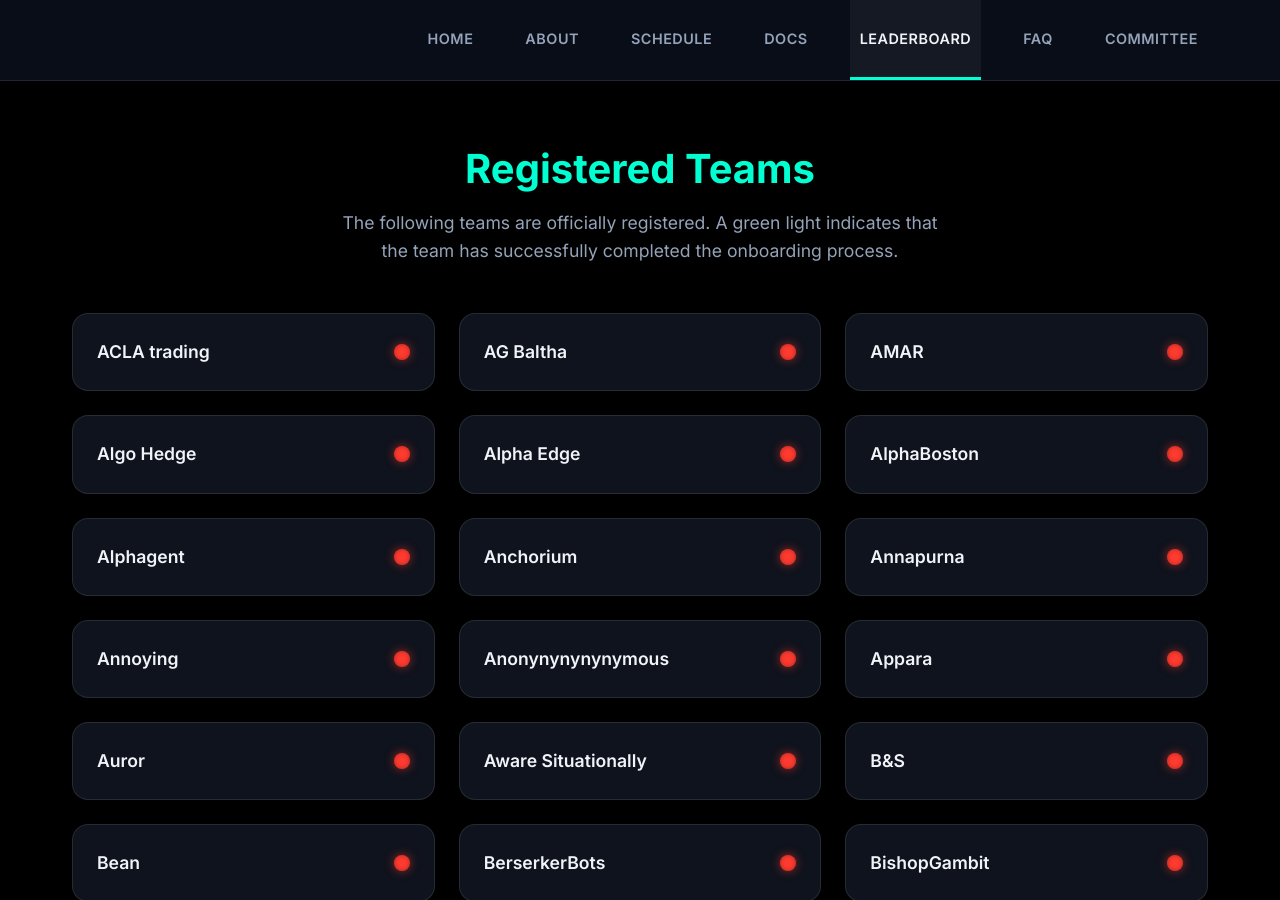
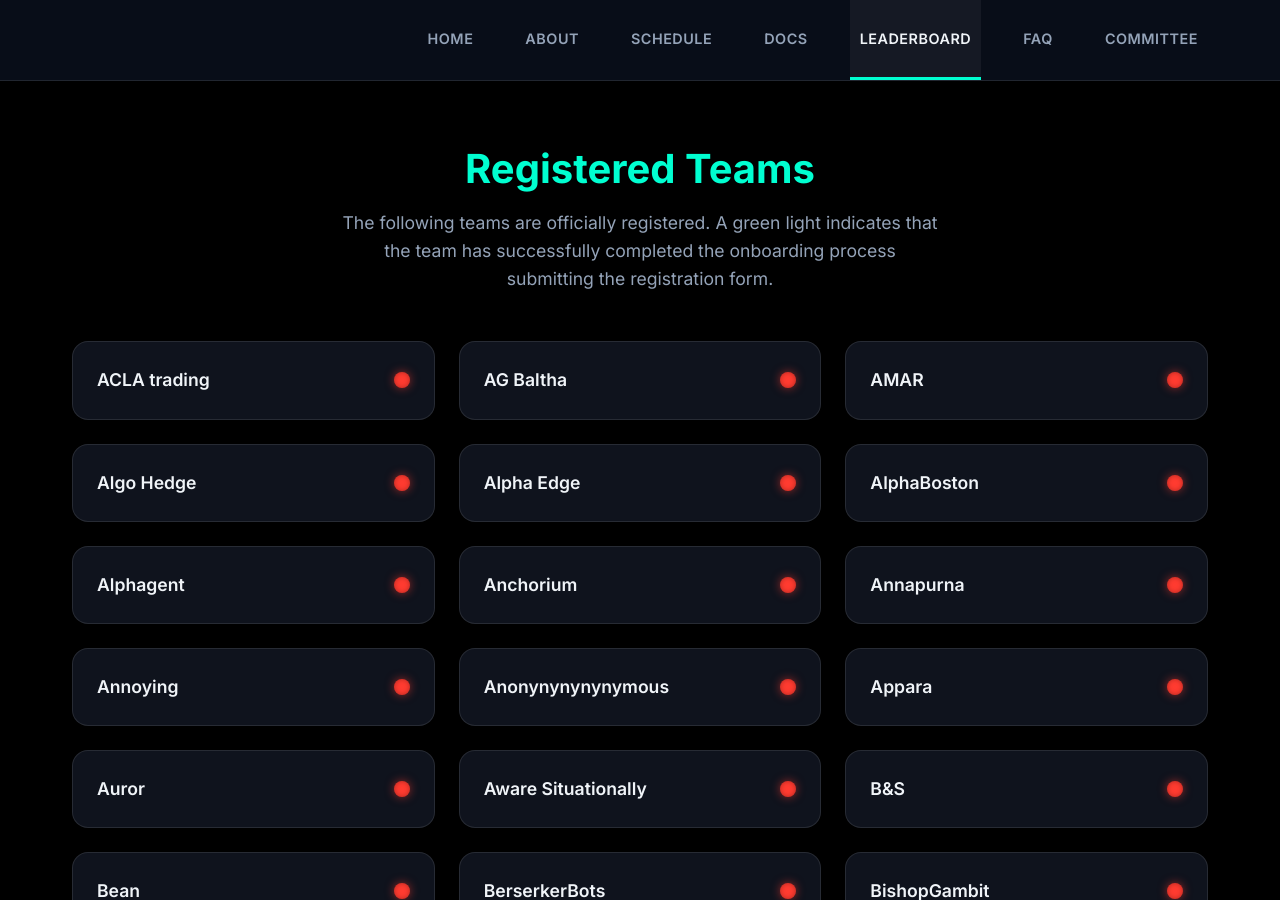
Before and after one commit to perpetual-alpha26/perpetual-alpha26.github.io, a Jekyll site: the page built from leaderboard.md, in a window 1280 px wide and 900 px high. Built offline with Jekyll 4.4.1, drawn with Linux system fonts in a browser that asks for light colours.

Commit message:
Update Leaderboard description text

```diff
--- a/leaderboard.md
+++ b/leaderboard.md
@@ -6,7 +6,7 @@ title: Leaderboard
 <div class="page-content">
     <div class="page-header" style="text-align: center; margin: 4rem 0 2rem 0;">
         <h1 style="font-size: 2.5rem; margin-bottom: 1rem; color: var(--accent-color);">Registered Teams</h1>
-        <p style="color: var(--text-secondary); max-width: 600px; margin: 0 auto;">The following teams are officially registered. A green light indicates that the team has successfully completed the onboarding process.</p>
+        <p style="color: var(--text-secondary); max-width: 600px; margin: 0 auto;">The following teams are officially registered. A green light indicates that the team has successfully completed the onboarding process submitting the registration form.</p>
     </div>
 
     <div class="teams-grid" style="display: grid; grid-template-columns: repeat(auto-fill, minmax(300px, 1fr)); gap: 1.5rem; margin-top: 3rem; margin-bottom: 5rem;">
```
